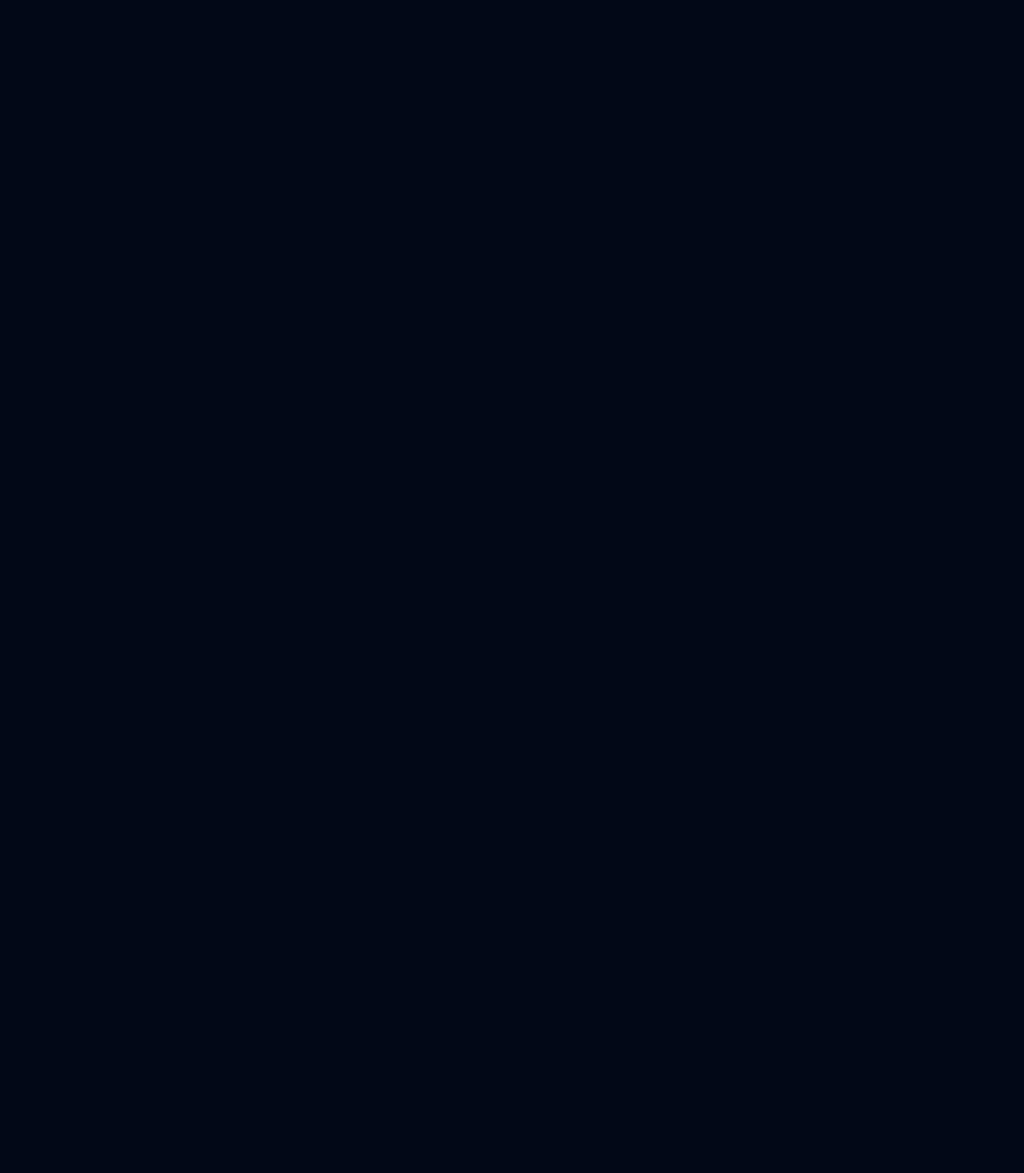
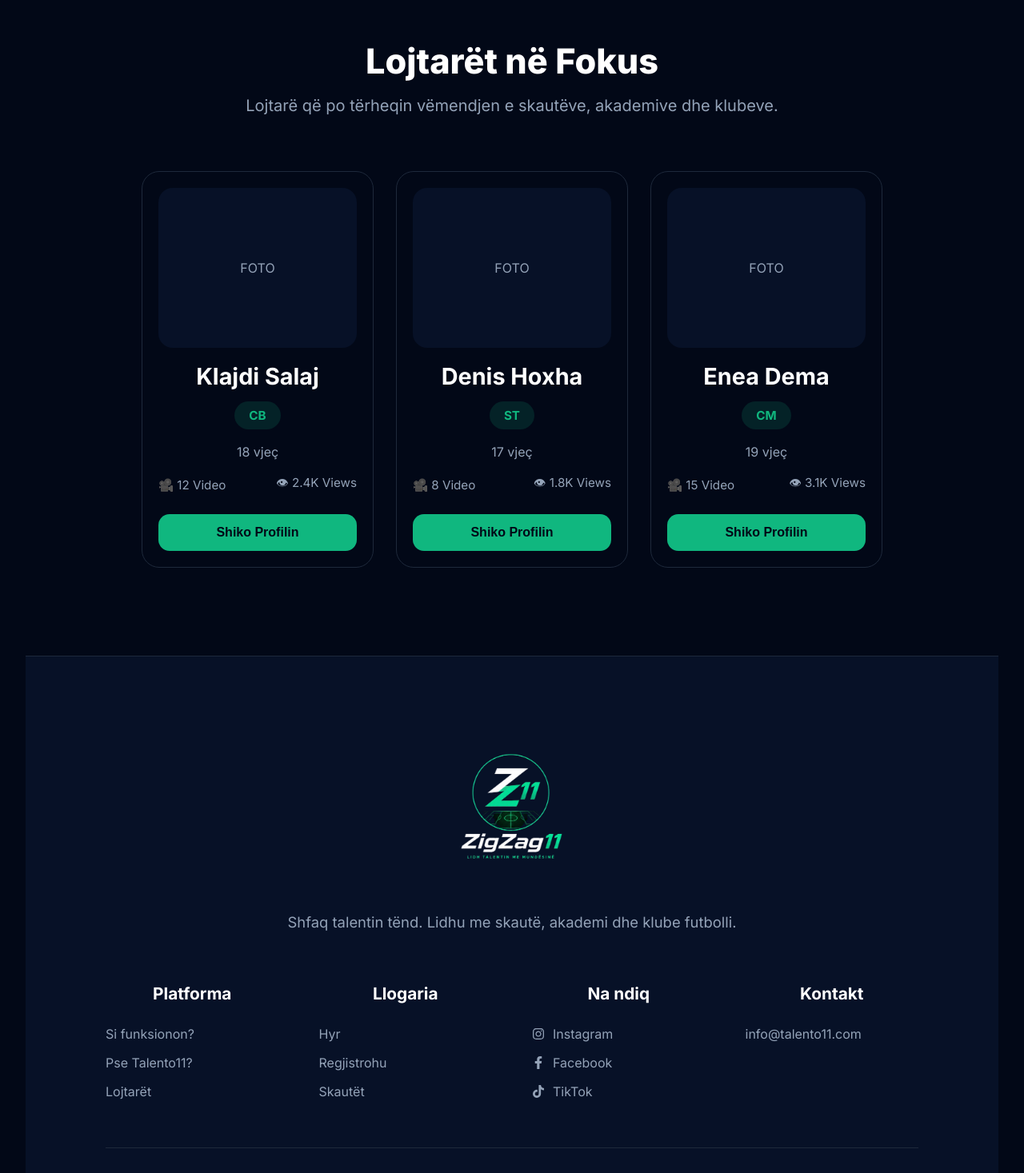
Before and after one commit to eraldkasaj/Talento11, a React (Vite) app: page / in a window 1280 px wide. Shown: the part 3120-4587 px from the top of the page at 80% size. Before the commit the page ends 3092 px from the top, so only its background shows below. Built offline with nearby package versions, Linux system fonts and the light colour scheme.

Commit message:
create section 'Lojtaret ne Fokus' , create section 'Footer' .

```diff
--- /dev/null
+++ b/src/components/footer/Footer.css
@@ -0,0 +1,131 @@
+.footer{
+    padding:80px 100px 35px;
+
+    background:var(--bg-secondary);
+
+    border-top:1px solid var(--border);
+}
+
+/* TOP */
+
+.footer-top{
+    display:flex;
+    flex-direction:column;
+    align-items:center;
+
+    text-align:center;
+
+    margin-bottom:60px;
+}
+
+.footer-logo{
+    width:170px;
+
+    margin-bottom:24px;
+}
+
+.footer-description{
+    max-width:600px;
+
+    color:var(--text-secondary);
+
+    font-size:1.15rem;
+
+    line-height:1.8;
+}
+
+/* LINKS */
+
+.footer-links{
+    display:grid;
+
+    grid-template-columns:repeat(4,1fr);
+
+    gap:50px;
+
+    margin-bottom:60px;
+}
+
+.footer-column{
+    display:flex;
+    flex-direction:column;
+
+    gap:16px;
+}
+
+.footer-column h3{
+    color:var(--text-primary);
+
+    font-size:1.3rem;
+
+    margin-bottom:12px;
+}
+
+.footer-column a{
+    display:flex;
+    align-items:center;
+
+    gap:10px;
+
+    text-decoration:none;
+
+    color:var(--text-secondary);
+
+    font-size:1rem;
+
+    transition:.3s;
+}
+
+.footer-column a:hover{
+    color:var(--brand-teal);
+
+    transform:translateX(4px);
+}
+
+/* COPYRIGHT */
+
+.footer-bottom{
+    border-top:1px solid var(--border);
+
+    padding-top:30px;
+
+    text-align:center;
+
+    color:var(--text-secondary);
+
+    font-size:.95rem;
+}
+
+/* RESPONSIVE */
+
+@media(max-width:992px){
+
+    .footer{
+        padding:70px 40px 30px;
+    }
+
+    .footer-links{
+        grid-template-columns:repeat(2,1fr);
+
+        gap:40px;
+    }
+
+}
+
+@media(max-width:650px){
+
+    .footer-links{
+        grid-template-columns:1fr;
+
+        text-align:center;
+    }
+
+    .footer-column{
+        align-items:center;
+    }
+
+    .footer-logo{
+        width:140px;
+    }
+
+}
--- /dev/null
+++ b/src/components/footer/Footer.jsx
@@ -0,0 +1,82 @@
+import "./Footer.css";
+import logo_img from "../../assets/images/logo.png";
+
+import {
+  FaInstagram,
+  FaFacebookF,
+  FaTiktok
+} from "react-icons/fa";
+
+function Footer() {
+  return (
+    <footer className="footer">
+
+      <div className="footer-top">
+
+        <img src={logo_img} alt="Talento11" className="footer-logo" />
+
+        <p className="footer-description">
+          Shfaq talentin tënd. Lidhu me skautë,
+          akademi dhe klube futbolli.
+        </p>
+
+      </div>
+
+      <div className="footer-links">
+
+        <div className="footer-column">
+          <h3>Platforma</h3>
+
+          <a href="#">Si funksionon?</a>
+          <a href="#">Pse Talento11?</a>
+          <a href="#">Lojtarët</a>
+        </div>
+
+        <div className="footer-column">
+          <h3>Llogaria</h3>
+
+          <a href="#">Hyr</a>
+          <a href="#">Regjistrohu</a>
+          <a href="#">Skautët</a>
+        </div>
+
+        <div className="footer-column">
+          <h3>Na ndiq</h3>
+
+          <a href="#">
+            <FaInstagram />
+            Instagram
+          </a>
+
+          <a href="#">
+            <FaFacebookF />
+            Facebook
+          </a>
+
+          <a href="#">
+            <FaTiktok />
+            TikTok
+          </a>
+
+        </div>
+
+        <div className="footer-column">
+          <h3>Kontakt</h3>
+
+          <a href="mailto:info@talento11.com">
+            info@talento11.com
+          </a>
+
+        </div>
+
+      </div>
+
+      <div className="footer-bottom">
+        © 2026 Talento11. Të gjitha të drejtat e rezervuara.
+      </div>
+
+    </footer>
+  );
+}
+
+export default Footer;
--- /dev/null
+++ b/src/components/lojtaret_ne_fokus/Lojtaret_Ne_Fokus.css
@@ -0,0 +1,183 @@
+.featured-players {
+  padding: 110px 100px;
+  background: var(--bg-primary);
+}
+
+.featured-header {
+  text-align: center;
+  margin-bottom: 70px;
+}
+
+.featured-header h2 {
+  font-size: 2.7rem;
+  font-weight: 800;
+  color: var(--text-primary);
+  margin-bottom: 18px;
+}
+
+.featured-header p {
+  font-size: 1.25rem;
+  color: var(--text-secondary);
+}
+
+/* GRID */
+
+.featured-grid {
+  display: grid;
+  grid-template-columns: repeat(3, 290px);
+  justify-content: center;
+  gap: 28px;
+}
+
+/* CARD */
+
+.featured-card {
+  background: var(--bg-primary);
+  border: 1px solid var(--border);
+  border-radius: 22px;
+  padding: 20px;
+  transition: .35s;
+}
+
+.featured-card:hover {
+  transform: translateY(-8px);
+  border-color: var(--brand-teal);
+  box-shadow: 0 12px 35px rgba(0,0,0,.35);
+}
+
+/* IMAGE */
+
+.player-image {
+  width: 100%;
+  height: 200px;
+
+  background: var(--bg-secondary);
+
+  border-radius: 18px;
+
+  display: flex;
+  justify-content: center;
+  align-items: center;
+
+  color: var(--text-secondary);
+
+  margin-bottom: 18px;
+
+  overflow: hidden;
+}
+
+.player-image img{
+  width:100%;
+  height:100%;
+  object-fit:cover;
+}
+
+/* NAME */
+
+.featured-card h3 {
+  font-size: 1.8rem;
+  font-weight: 700;
+  color: var(--text-primary);
+  margin-bottom: 14px;
+}
+
+/* POSITION */
+
+.player-position {
+  display: inline-block;
+
+  background: rgba(16,183,127,.15);
+  color: var(--brand-teal);
+
+  padding: 8px 18px;
+
+  border-radius: 999px;
+
+  font-size: .95rem;
+  font-weight: 700;
+
+  margin-bottom: 18px;
+}
+
+/* AGE */
+
+.player-age {
+  color: var(--text-secondary);
+  font-size: 1rem;
+  margin-bottom: 18px;
+}
+
+/* STATS */
+
+.player-stats {
+  display: flex;
+  justify-content: space-between;
+  align-items: center;
+
+  margin-bottom: 24px;
+
+  color: var(--text-secondary);
+  font-size: .95rem;
+}
+
+.player-stats span{
+  display:flex;
+  align-items:center;
+  gap:8px;
+}
+
+/* BUTTON */
+
+.featured-card button {
+  width: 100%;
+
+  padding: 14px;
+
+  border: none;
+  border-radius: 14px;
+
+  background: var(--brand-teal);
+  color: var(--bg-primary);
+
+  font-size: 1rem;
+  font-weight: 700;
+
+  cursor: pointer;
+
+  transition: .3s;
+}
+
+.featured-card button:hover {
+  background: var(--brand-green);
+  transform: translateY(-2px);
+}
+
+/* TABLET */
+
+@media (max-width:1100px){
+
+  .featured-grid{
+    grid-template-columns:repeat(2,290px);
+  }
+
+}
+
+/* MOBILE */
+
+@media (max-width:700px){
+
+  .featured-players{
+    padding:90px 25px;
+  }
+
+  .featured-grid{
+    grid-template-columns:1fr;
+  }
+
+  .featured-card{
+    max-width:330px;
+    width:100%;
+    margin:auto;
+  }
+
+}
--- /dev/null
+++ b/src/components/lojtaret_ne_fokus/Lojtaret_Ne_Fokus.jsx
@@ -0,0 +1,105 @@
+import "./Lojtaret_Ne_Fokus.css";
+
+function Lojtaret_Ne_Fokus() {
+  return (
+    <section className="featured-players">
+
+      <div className="featured-header">
+        <h2>Lojtarët në Fokus</h2>
+
+        <p>
+          Lojtarë që po tërheqin vëmendjen e
+          skautëve, akademive dhe klubeve.
+        </p>
+      </div>
+
+      <div className="featured-grid">
+
+        <div className="featured-card">
+
+          <div className="player-image">
+            FOTO
+          </div>
+
+          <h3>Klajdi Salaj</h3>
+
+          <span className="player-position">
+            CB
+          </span>
+
+          <p className="player-age">
+            18 vjeç
+          </p>
+
+          <div className="player-stats">
+            <span>🎥 12 Video</span>
+            <span>👁 2.4K Views</span>
+          </div>
+
+          <button>
+            Shiko Profilin
+          </button>
+
+        </div>
+
+        <div className="featured-card">
+
+          <div className="player-image">
+            FOTO
+          </div>
+
+          <h3>Denis Hoxha</h3>
+
+          <span className="player-position">
+            ST
+          </span>
+
+          <p className="player-age">
+            17 vjeç
+          </p>
+
+          <div className="player-stats">
+            <span>🎥 8 Video</span>
+            <span>👁 1.8K Views</span>
+          </div>
+
+          <button>
+            Shiko Profilin
+          </button>
+
+        </div>
+
+        <div className="featured-card">
+
+          <div className="player-image">
+            FOTO
+          </div>
+
+          <h3>Enea Dema</h3>
+
+          <span className="player-position">
+            CM
+          </span>
+
+          <p className="player-age">
+            19 vjeç
+          </p>
+
+          <div className="player-stats">
+            <span>🎥 15 Video</span>
+            <span>👁 3.1K Views</span>
+          </div>
+
+          <button>
+            Shiko Profilin
+          </button>
+
+        </div>
+
+      </div>
+
+    </section>
+  );
+}
+
+export default Lojtaret_Ne_Fokus;
--- a/src/pages/Home.jsx
+++ b/src/pages/Home.jsx
@@ -2,6 +2,8 @@ import Navbar from "../components/navbar/Navbar"
 import Hero from "../components/hero/Hero"
 import Pse_Talento11 from "../components/pseTalento11/Pse_Talento11"
 import Si_Funksionon from "../components/siFunksionon/Si_Funksiono"
+import Lojtaret_Ne_Fokus from "../components/lojtaret_ne_fokus/Lojtaret_Ne_Fokus"
+import Footer from "../components/footer/Footer"
 
 function Home() {
 
@@ -12,6 +14,8 @@ function Home() {
       <Hero/>
       <Pse_Talento11/>
       <Si_Funksionon/>
+      <Lojtaret_Ne_Fokus/>
+      <Footer/>
     </>
   )
 }
```
